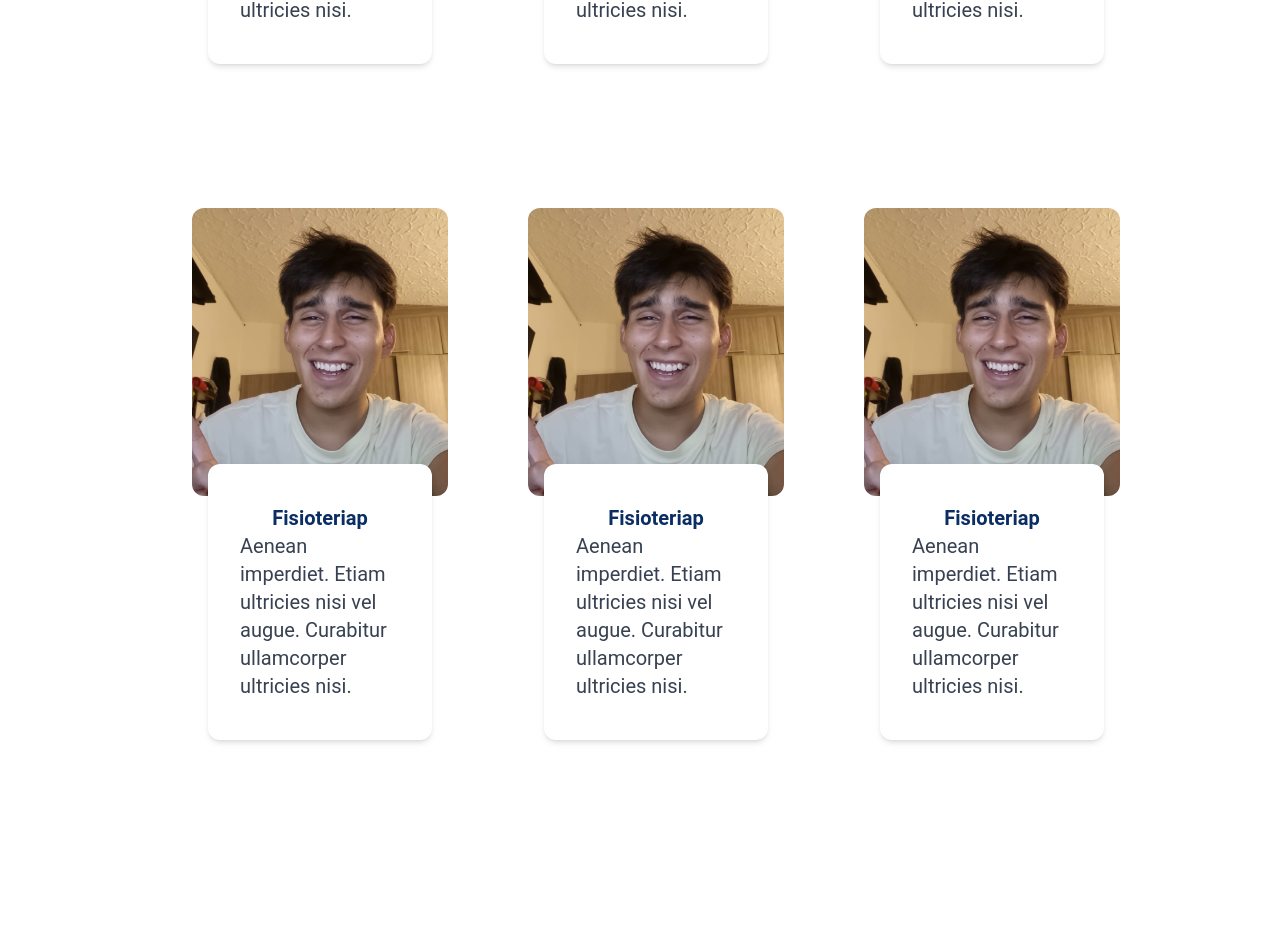
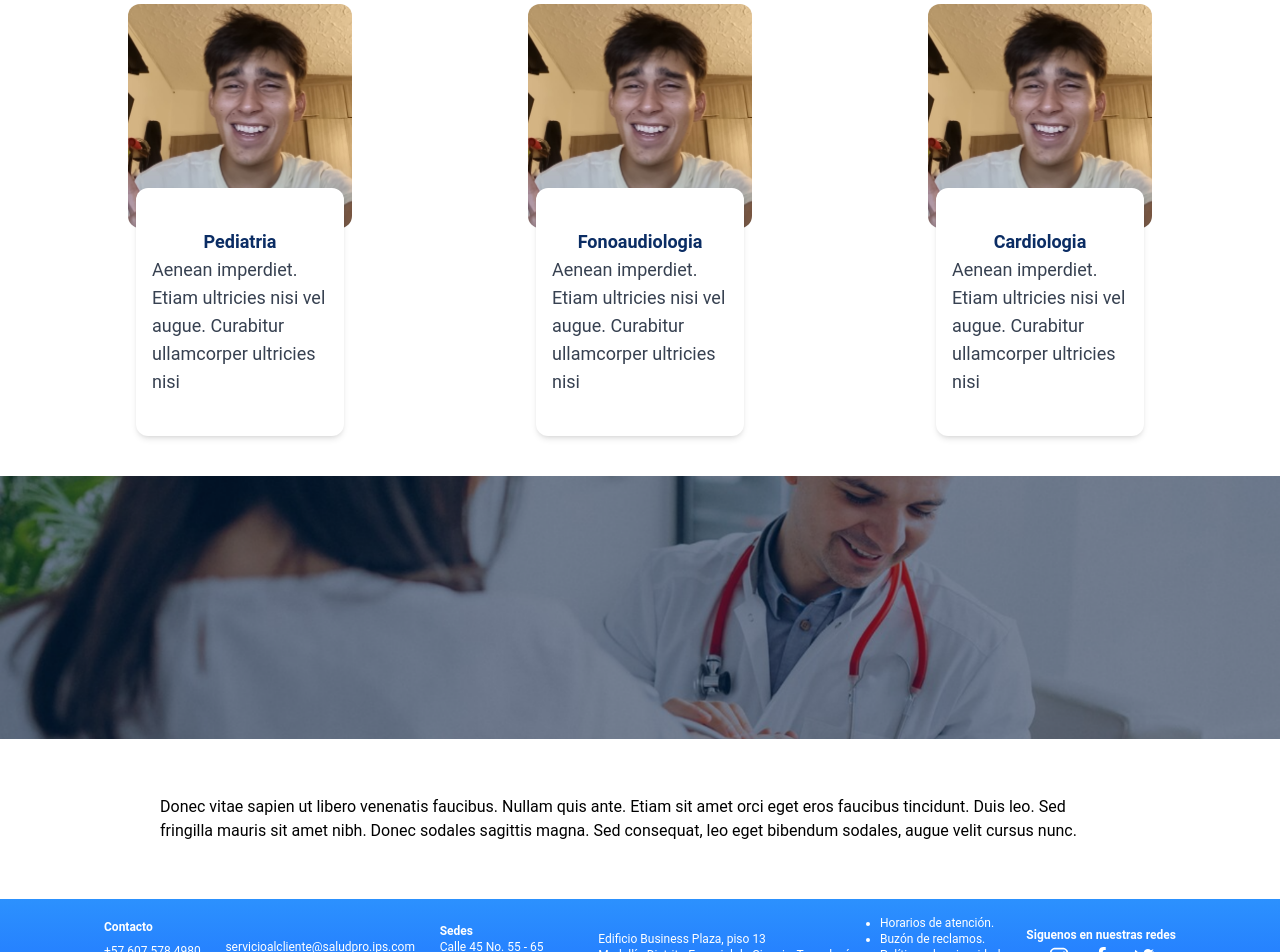
Before and after one commit to Jerdirlson/Ing-Software-Front, a React (Vite) app: page /servicios in a window 1280 px wide. Shown: the part 1084-2036 px from the top of the page. Before the commit the page ends 1856 px from the top, so only its background shows below. Built offline with nearby package versions, Linux system fonts and the light colour scheme; what @midudev/tailwind-animations would draw is missing.

Commit message:
update services info & views!

```diff
--- a/src/components/ServiceCard.jsx
+++ b/src/components/ServiceCard.jsx
@@ -6,13 +6,13 @@ import CHRISTIAN from '../assets/img/christian.jpg'
 
 const ServiceCard = ({ title, summary, img }) => {
     return (
-        <article class="relative flex w-48 h-auto flex-col 2xl:w-80 xl:w-64 lg:w-56">
-            <div className="h-72 w-full">
+        <article className="relative flex w-40 h-auto flex-col 2xl:w-64 xl:w-56 lg:w-48">
+            <div className="h-40 2xl:h-64 xl:h-56 lg:h-48 w-full">
                 <img src={CHRISTIAN} className="h-full w-full object-cover rounded-xl   " />
             </div>
-            <div className="h-full mx-4 px-8 py-10 -translate-y-8 flex flex-col items-center justify-center rounded-xl bg-white bg-clip-border text-gray-700 shadow-md text-xl">
-                <h1 className='text-[#0B2D64] font-bold'>Fisioteriap</h1>
-                <p>Aenean imperdiet. Etiam ultricies nisi vel augue. Curabitur ullamcorper ultricies nisi.</p>
+            <div className="h-auto mx-2 px-4 py-10 -translate-y-10 flex flex-col items-center justify-center rounded-xl bg-white bg-clip-border text-gray-700 shadow-md text-sm 2xl:text-xl xl:text-lg lg:text-base">
+                <h1 className='text-[#0B2D64] font-bold'>{title}</h1>
+                <p>{summary}</p>
             </div>
         </article>
     )
--- /dev/null
+++ b/src/data/Services.data.js
@@ -0,0 +1,31 @@
+export const services = {
+    service1: {
+        title: 'Fisioterapia',
+        description: 'Aenean imperdiet. Etiam ultricies nisi vel augue. Curabitur ullamcorper ultricies nisi',
+        imgRelated: ''
+    },
+    service2: {
+        title: 'Nutrición',
+        description: 'Aenean imperdiet. Etiam ultricies nisi vel augue. Curabitur ullamcorper ultricies nisi',
+        imgRelated: ''
+    },
+    service3: {
+        title: 'Odontologia',
+        description: 'Aenean imperdiet. Etiam ultricies nisi vel augue. Curabitur ullamcorper ultricies nisi',
+        imgRelated: ''
+    },
+    service4: {
+        title: 'Pediatria',
+        description: 'Aenean imperdiet. Etiam ultricies nisi vel augue. Curabitur ullamcorper ultricies nisi',
+        imgRelated: ''
+    }, service5: {
+        title: 'Fonoaudiologia',
+        description: 'Aenean imperdiet. Etiam ultricies nisi vel augue. Curabitur ullamcorper ultricies nisi',
+        imgRelated: ''
+    },
+    service6: {
+        title: 'Cardiologia',
+        description: 'Aenean imperdiet. Etiam ultricies nisi vel augue. Curabitur ullamcorper ultricies nisi',
+        imgRelated: ''
+    },
+}
--- a/src/views/UserView/Dashboard.jsx
+++ b/src/views/UserView/Dashboard.jsx
@@ -12,6 +12,8 @@ import Footer from '../../components/Footer.jsx'
 import BLUE_DIVISION from '../../assets/svg/others/BlueDivision.svg'
 import EspecialtyCard from '../../components/EspecialtyCard.jsx'
 import ServiceCard from '../../components/ServiceCard.jsx'
+import { services } from '../../data/Services.data.js'
+
 /**
  * This section contains tha main page
  * @returns {Component} Dashboard
@@ -62,10 +64,14 @@ const Dashboard = () => {
                     <h1 className='font-bold text-4xl'>Especialidaes</h1>
                 </div>
                 <div className=' grid grid-flow-col grid-rows-2  2xl:flex 2xl:justify-between justify-evenly '>
-                    <ServiceCard />
-                    <ServiceCard />
-                    <ServiceCard />
-                    <ServiceCard />
+                    {Object.keys(services).slice(0,4).map(key => (
+                        <ServiceCard
+                            key={key}
+                            title={services[key].title}
+                            summary={services[key].description}
+                            img={services[key].imgRelated}
+                        />
+                    ))}
 
 
 
--- a/src/views/UserView/Services.jsx
+++ b/src/views/UserView/Services.jsx
@@ -1,6 +1,9 @@
 import NavBar from '../../components/NavBar.jsx'
 import NURSE from '../../assets/img/people/nurseServices.png'
 import ServiceCard from '../../components/ServiceCard.jsx'
+import { services } from '../../data/Services.data.js'
+import Footer from '../../components/Footer.jsx'
+import SERVICES_BACKGROUND from '../../assets/img/backgrounds/ServicesBackground.png'
 /**
  * This section contains the services of the app
  * @returns {Component} Services
@@ -50,22 +53,30 @@ const Services = () => {
 
                 </section>
                 {/* SERVICIOS */}
-                <section className='w-full flex justify-center'>
-                    <div className='grid grid-cols-3 gap-28 px-48 mt-12'>
-                        <ServiceCard />
-                        <ServiceCard />
-                        <ServiceCard />
-                        <ServiceCard />
-                        <ServiceCard />
-                        <ServiceCard />
-                    </div>
-                    <div>
-
+                <section className='w-full flex flex-col justify-center mx-auto'>
+                    <div className='grid grid-cols-3 gap-x-44 mx-auto mt-12'>
+                        {Object.keys(services).map(key => (
+                            <ServiceCard
+                                key={key}
+                                title={services[key].title}
+                                summary={services[key].description}
+                                img={services[key].imgRelated}
+                            />
+                        ))}
                     </div>
 
-
+                    <section >
+                        <div className='w-full'>
+                            <img className="w-full h-full object-contain" src={SERVICES_BACKGROUND} alt="Doctor Smiling" />
+                        </div>
+                        <h1 className='px-40 py-14'>Donec vitae sapien ut libero venenatis faucibus.
+                            Nullam quis ante. Etiam sit amet orci eget eros
+                            faucibus tincidunt. Duis leo. Sed fringilla
+                            mauris sit amet nibh. Donec sodales sagittis magna. Sed consequat, leo eget bibendum sodales, augue velit cursus nunc.</h1>
+                    </section>
                 </section>
 
+                <Footer />
 
             </main>
         </>
```
Also changed, not shown: src/assets/img/backgrounds/ServicesBackground.png (added).
